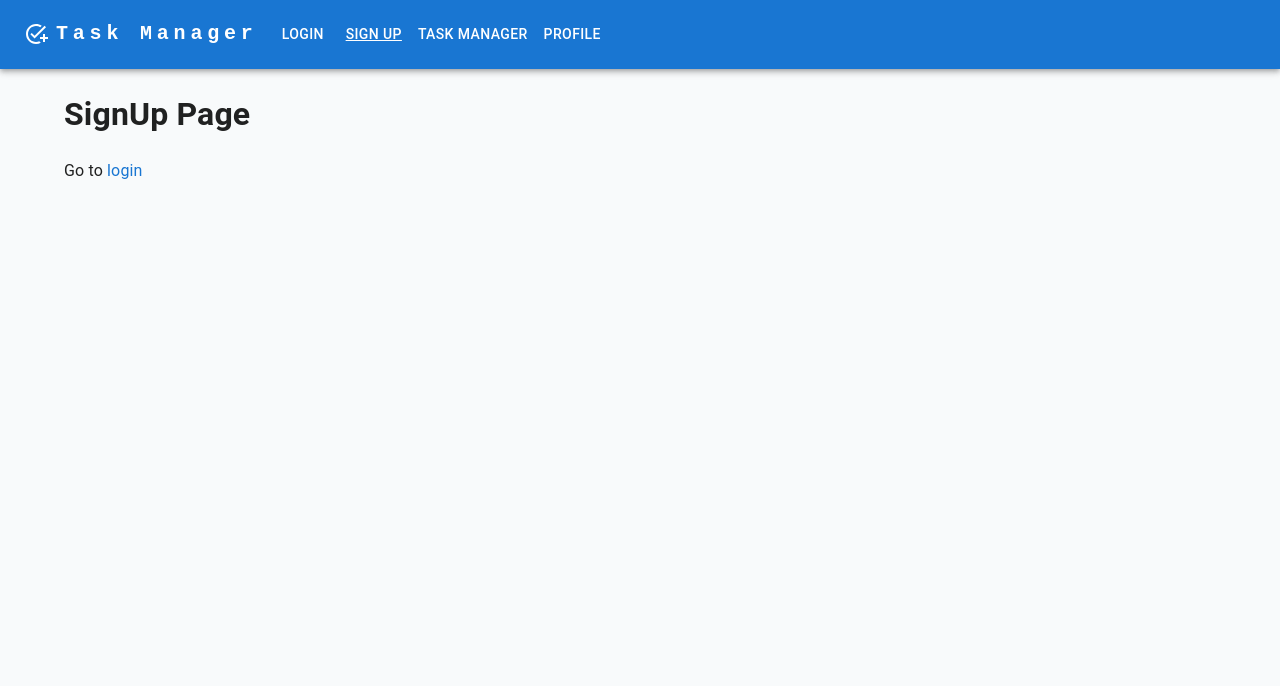
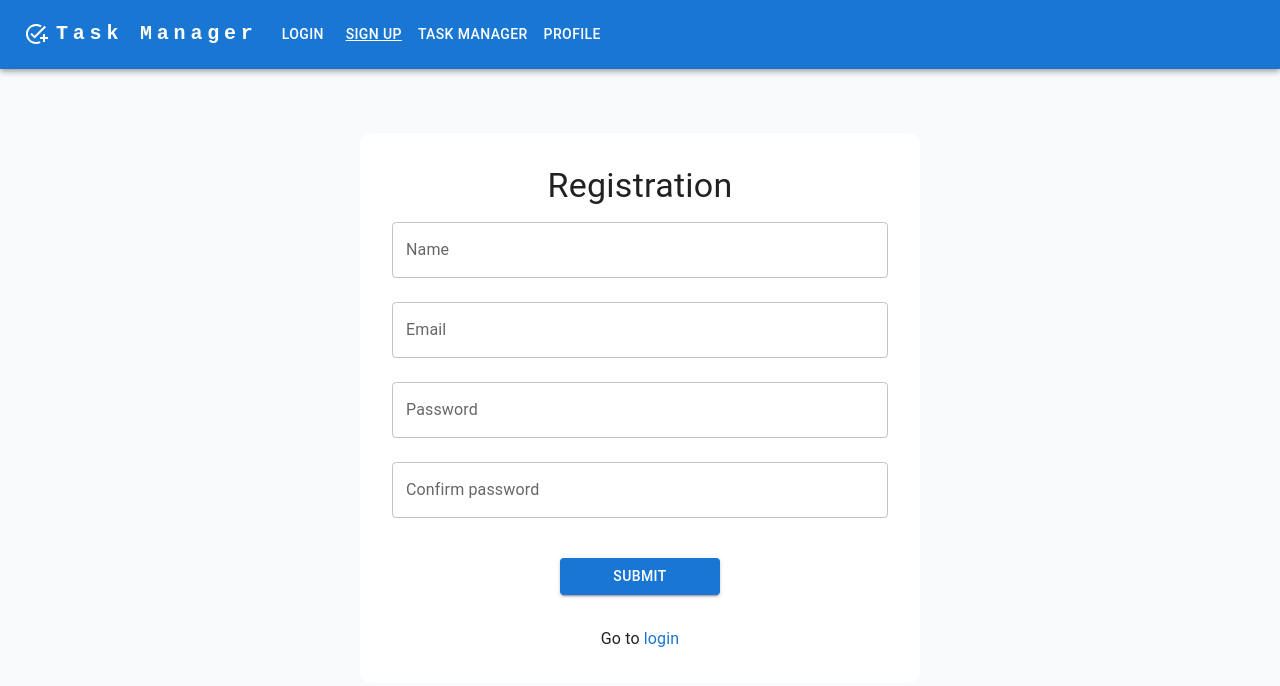
Before and after one commit to romul3003/task-manager, a React (Create React App) app: page /signup in a window 1280 px wide. Shown: the top 686 px of the page. Built offline with nearby package versions, Linux system fonts and the light colour scheme.

Commit message:
Add validation to SignUpForm

```diff
--- a/package.json
+++ b/package.json
@@ -16,6 +16,7 @@
     "@types/node": "^16.7.13",
     "@types/react": "^18.0.0",
     "@types/react-dom": "^18.0.0",
+    "formik": "^2.2.9",
     "react": "^18.2.0",
     "react-dom": "^18.2.0",
     "react-redux": "^8.0.2",
@@ -26,7 +27,8 @@
     "redux-saga": "^1.2.1",
     "styled-components": "^5.3.5",
     "typescript": "*",
-    "web-vitals": "^2.1.0"
+    "web-vitals": "^2.1.0",
+    "yup": "^0.32.11"
   },
   "resolutions": {
     "@mui/styled-engine": "npm:@mui/styled-engine-sc@latest"
--- a/src/components/Layout.tsx
+++ b/src/components/Layout.tsx
@@ -6,7 +6,7 @@ import Header from './Header'
 const Layout: FC = () => (
   <>
     <Header />
-    <Container>
+    <Container sx={{ marginTop: '4rem' }}>
       <main>
         <Outlet />
       </main>
--- /dev/null
+++ b/src/components/SignUpForm/SignUpForm.tsx
@@ -0,0 +1,131 @@
+import { FC } from 'react'
+import { useFormik } from 'formik'
+
+import {
+  Box, TextField, Typography, Link, Button,
+} from '@mui/material'
+import { Link as RouterLink } from 'react-router-dom'
+import { validationSchema } from './config'
+
+const SignUpForm: FC = () => {
+  const formik = useFormik({
+    initialValues: {
+      name: '',
+      email: '',
+      password: '',
+      confirmPassword: '',
+    },
+    validationSchema,
+    onSubmit: (values) => {
+      console.log('valuer >> ', JSON.stringify(values, null, 2))
+    },
+  })
+
+  console.log('formik >> ', formik)
+
+  const {
+    values, errors, touched, handleSubmit, handleChange, handleBlur,
+  } = formik
+
+  return (
+    <Box
+      onSubmit={handleSubmit}
+      component="form"
+      noValidate
+      autoComplete="off"
+      sx={{
+        maxWidth: '35rem',
+        borderRadius: '0.75rem',
+        margin: '0 auto',
+        padding: '2rem',
+        backgroundColor: '#fff',
+      }}
+    >
+      <Typography
+        variant="h4"
+        component="p"
+        textAlign="center"
+      >
+        Registration
+      </Typography>
+      <TextField
+        name="name"
+        onChange={handleChange}
+        onBlur={handleBlur}
+        value={values.name}
+        label="Name"
+        margin="normal"
+        fullWidth
+        error={!!(errors.name && touched.name)}
+        helperText={errors.name && touched.name && errors.name}
+      />
+
+      <TextField
+        name="email"
+        type="email"
+        onChange={handleChange}
+        onBlur={handleBlur}
+        value={values.email}
+        label="Email"
+        margin="normal"
+        fullWidth
+        error={!!(errors.email && touched.email)}
+        helperText={errors.email && touched.email && errors.email}
+      />
+
+      <TextField
+        name="password"
+        type="password"
+        onChange={handleChange}
+        onBlur={handleBlur}
+        value={values.password}
+        label="Password"
+        margin="normal"
+        fullWidth
+        error={!!errors.password && touched.password}
+        helperText={errors.password && touched.password && errors.password}
+      />
+      <TextField
+        name="confirmPassword"
+        type="password"
+        onChange={handleChange}
+        onBlur={handleBlur}
+        value={values.confirmPassword}
+        label="Confirm password"
+        margin="normal"
+        fullWidth
+        error={!!errors.confirmPassword && touched.confirmPassword}
+        helperText={errors.confirmPassword && touched.confirmPassword && errors.confirmPassword}
+      />
+
+      <Box sx={{ textAlign: 'center' }}>
+        <Box sx={{ margin: '2rem 0' }}>
+          <Button
+            type="submit"
+            variant="contained"
+            sx={{
+              minWidth: {
+                xs: '100%',
+                md: '10rem',
+              },
+            }}
+          >
+            Submit
+          </Button>
+        </Box>
+
+        <span>Go to</span>
+        {' '}
+        <Link
+          to="/login"
+          underline="none"
+          component={RouterLink}
+        >
+          login
+        </Link>
+      </Box>
+    </Box>
+  )
+}
+
+export default SignUpForm
--- /dev/null
+++ b/src/components/SignUpForm/config.ts
@@ -0,0 +1,31 @@
+/* eslint-disable no-magic-numbers */
+import * as Yup from 'yup'
+
+// eslint-disable-next-line no-template-curly-in-string
+const tooShortMessage = 'Min length — ${min} characters'
+// eslint-disable-next-line no-template-curly-in-string
+const tooLongMessage = 'Max length — ${max} characters'
+
+export const validationSchema = Yup.object({
+  name: Yup.string()
+    .min(2, tooShortMessage)
+    .max(50, tooLongMessage)
+    .required('Required'),
+  email: Yup.string()
+    .email('Invalid email address')
+    .required('Required'),
+  password: Yup.string()
+    .min(8, tooShortMessage)
+    .max(64, tooLongMessage)
+    .required('Required'),
+  confirmPassword: Yup.string()
+    .oneOf([Yup.ref('password')], 'Passwords must be equal')
+    .required('Required'),
+})
+
+export type SignUpFormShape = {
+  name: string;
+  email: string;
+  password: string;
+  confirmPassword: string;
+}
--- a/src/index.tsx
+++ b/src/index.tsx
@@ -8,7 +8,15 @@ const root = ReactDOM.createRoot(
 )
 root.render(
   <CssBaseline>
-    <GlobalStyles styles={{ body: { backgroundColor: '#f8fafb' } }} />
+    <GlobalStyles styles={{
+      body: {
+        backgroundColor: '#f8fafb',
+        display: 'flex',
+        flexDirection: 'column',
+        minHeight: '100vh',
+      },
+    }}
+    />
     <BrowserRouter>
       <App />
     </BrowserRouter>
--- a/src/pages/SignUpPage.tsx
+++ b/src/pages/SignUpPage.tsx
@@ -1,20 +1,9 @@
-import { Link } from '@mui/material'
 import { FC } from 'react'
-import { Link as RouterLink } from 'react-router-dom'
+
+import SignUpForm from '../components/SignUpForm/SignUpForm'
 
 const SignUpPage: FC = () => (
-  <>
-    <h1>SignUp Page</h1>
-    <span>Go to</span>
-    {' '}
-    <Link
-      to="/login"
-      underline="none"
-      component={RouterLink}
-    >
-      login
-    </Link>
-  </>
+  <SignUpForm />
 
 )
 
```
Also changed, not shown: src/components/LoginForm.tsx (added, +7 -0 lines), .eslintrc.json, 1 other file (tests, documents, lock files or other folders).
